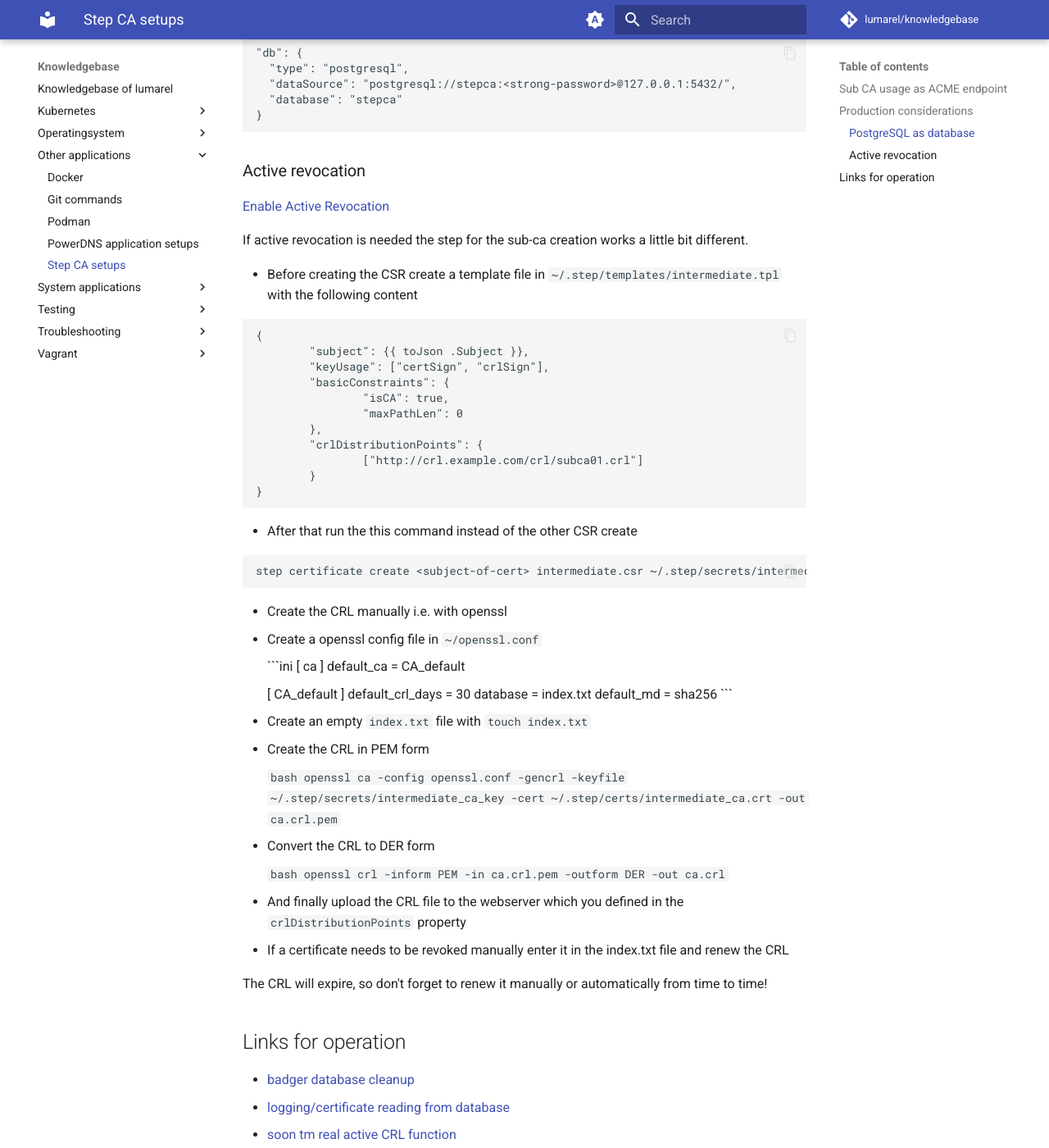
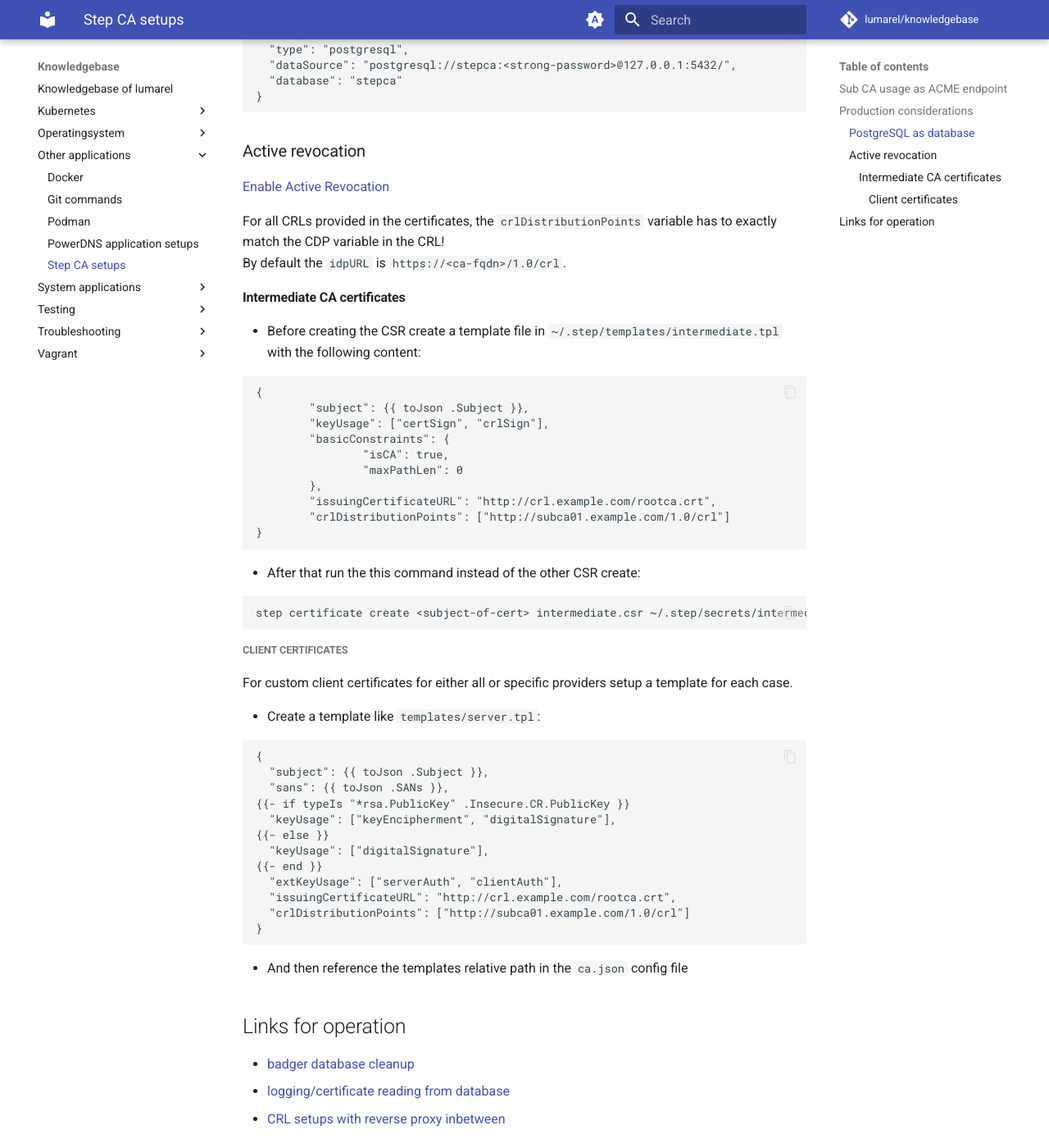
Before and after one commit to lumarel/knowledgebase, an MkDocs documentation site: the page built from docs/other-applications/step-ca.md, in a window 1280 px wide and 1400 px high, scrolled down 3992 px. Shown: the whole window at 82% size. Built offline with MkDocs 1.6.1 and Material for MkDocs 9.7.7, drawn with Linux system fonts in a browser that asks for light colours; comment, search, counter and statistics services are not loaded; some of the changed text lies outside the part shown.

Commit message:
Update step-ca docs

````diff
--- a/docs/other-applications/step-ca.md
+++ b/docs/other-applications/step-ca.md
@@ -14,22 +14,21 @@
 
 [ACME Clients](https://smallstep.com/docs/tutorials/acme-protocol-acme-clients)
 
-- Download the current version of `step-ca` and `step` from the Github releases
+- Setup smallstep repository:
 
 ```bash
-curl -O https://dl.step.sm/gh-release/certificates/docs-ca-install/v0.19.0/step-ca_linux_0.19.0_amd64.tar.gz
-tar -xzvf step-ca_linux_0.19.0_amd64.tar.gz
-mv step-ca_0.19.0/bin/step-ca /usr/local/bin
-chown root:root /usr/local/bin/step-ca
-restorecon /usr/local/bin/step-ca
-curl -LO https://dl.step.sm/gh-release/cli/docs-ca-install/v0.19.0/step_linux_0.19.0_amd64.tar.gz
-tar -xzvf step_linux_0.19.0_amd64.tar.gz
-mv step_0.19.0/bin/step /usr/local/bin
-chown root:root /usr/local/bin/step
-restorecon /usr/local/bin/step
-rm -rf step*
+cat <<EOF > /etc/yum.repos.d/smallstep.repo
+[smallstep]
+name=Smallstep
+baseurl=https://packages.smallstep.com/stable/fedora/
+enabled=1
+repo_gpgcheck=0
+gpgcheck=1
+gpgkey=https://packages.smallstep.com/keys/smallstep-0x889B19391F774443.gpg
+EOF
 ```
 
+- Install `step-ca` and `step` with `dnf install step-ca step-cli`
 - Init the step-ca with `step ca init`
   - Use `Standalone`
   - Name the CA i.e. `subca01`
@@ -40,14 +39,14 @@ rm -rf step*
 - Delete the root_ca_key with `rm ~/.step/secrets/*`
 - Change the `root_ca.crt` to the public certificate of your root_ca with `vi ~/.step/certs/root_ca.crt`
 - Add a safe enough password to the `key.pass` file with `vi ~/.step/key.pass` (you can use the generated cert from the init)
-- Create the CSR for the intermediate_ca
+- Create the CSR for the intermediate_ca:
 
 ```bash
 step certificate create <subject-of-cert> intermediate.csr ~/.step/secrets/intermediate_ca_key --csr [--san subca01.example.com [--san subca01.example.com]] --password-file ~/.step/key.pass
 ```
 
 - Copy the CSR to the root_ca and sign it
-  - For ADCS it looks like that for signing
+  - For ADCS it looks like that for signing:
 
     ```batch
     certreq -submit -attrib "CertificateTemplate:SubCA" intermediate.csr intermediate.crt
@@ -62,7 +61,7 @@ step certificate create <subject-of-cert> intermediate.csr ~/.step/secrets/inter
 - Change the paths from `~/.step` to `/etc/step-ca` in the two files `config/defaults.json` and `config/ca.json`
 - And change the `db.dataSource` path to `/var/lib/step-ca/db` in the `config/ca.json` file
 - Create an account for the service with `useradd --system --home /etc/step-ca --shell /bin/false step`
-- Fix the permissions for both directories
+- Fix the permissions for both directories:
 
 ```bash
 chown -R step:step /etc/step-ca
@@ -133,14 +132,14 @@ WantedBy=multi-user.target
 
 - Reload systemd with `systemctl daemon-reload`
 - Start the systemd service with `systemctl enable --now step-ca.service`
-- And finally open the firewall
+- And finally open the firewall:
 
 ```bash
 firewall-cmd --add-service=https --permanent
 firewall-cmd --reload
 ```
 
-- To use some `step` commands after the move you will need to add some variables to your profile (like the `~/.bashrc`)
+- To use some `step` commands after the move you will need to add some variables to your profile (like the `~/.bashrc`):
 
 ```bash
 export STEPPATH=/etc/step-ca
@@ -187,11 +185,14 @@ grant all privileges on database stepca to stepca;
 
 ### Active revocation
 
-[Enable Active Revocation](https://smallstep.com/docs/step-ca/certificate-authority-server-production#enable-active-revocation-on-your-intermediate-ca)
+[Enable Active Revocation](https://smallstep.com/docs/step-ca/certificate-authority-server-production/#consider-active-revocation)
 
-If active revocation is needed the step for the sub-ca creation works a little bit different.
+For all CRLs provided in the certificates, the `crlDistributionPoints` variable has to exactly match the CDP variable in the CRL!
+By default the `idpURL` is `https://<ca-fqdn>/1.0/crl`.
 
-- Before creating the CSR create a template file in `~/.step/templates/intermediate.tpl` with the following content
+#### Intermediate CA certificates
+
+- Before creating the CSR create a template file in `~/.step/templates/intermediate.tpl` with the following content:
 
 ```json
 {
@@ -201,51 +202,42 @@ If active revocation is needed the step for the sub-ca creation works a little b
                 "isCA": true,
                 "maxPathLen": 0
         },
-        "crlDistributionPoints": {
-                ["http://crl.example.com/crl/subca01.crl"]
-        }
+        "issuingCertificateURL": "http://crl.example.com/rootca.crt",
+        "crlDistributionPoints": ["http://subca01.example.com/1.0/crl"]
 }
 ```
 
-- After that run the this command instead of the other CSR create
+- After that run the this command instead of the other CSR create:
 
 ```bash
 step certificate create <subject-of-cert> intermediate.csr ~/.step/secrets/intermediate_ca_key --csr [--san <subject-of-cert>.example.com [--san subca01.example.com]] --password-file ~/.step/key.pass --template intermediate.tpl
 ```
 
-- Create the CRL manually i.e. with openssl
-  - Create a openssl config file in `~/openssl.conf`
+##### Client certificates
 
-    ```ini
-    [ ca ]
-    default_ca = CA_default
+For custom client certificates for either all or specific providers setup a template for each case.
 
-    [ CA_default ]
-    default_crl_days = 30
-    database = index.txt
-    default_md = sha256
-    ```
+- Create a template like `templates/server.tpl`:
 
-  - Create an empty `index.txt` file with `touch index.txt`
-  - Create the CRL in PEM form
+```json
+{
+  "subject": {{ toJson .Subject }},
+  "sans": {{ toJson .SANs }},
+{{- if typeIs "*rsa.PublicKey" .Insecure.CR.PublicKey }}
+  "keyUsage": ["keyEncipherment", "digitalSignature"],
+{{- else }}
+  "keyUsage": ["digitalSignature"],
+{{- end }}
+  "extKeyUsage": ["serverAuth", "clientAuth"],
+  "issuingCertificateURL": "http://crl.example.com/rootca.crt",
+  "crlDistributionPoints": ["http://subca01.example.com/1.0/crl"]
+}
+```
 
-    ```bash
-    openssl ca -config openssl.conf -gencrl -keyfile ~/.step/secrets/intermediate_ca_key -cert ~/.step/certs/intermediate_ca.crt -out ca.crl.pem
-    ```
-
-  - Convert the CRL to DER form
-
-    ```bash
-    openssl crl -inform PEM -in ca.crl.pem -outform DER -out ca.crl
-    ```
-
-- And finally upload the CRL file to the webserver which you defined in the `crlDistributionPoints` property
-- If a certificate needs to be revoked manually enter it in the index.txt file and renew the CRL
-
-The CRL will expire, so don't forget to renew it manually or automatically from time to time!
+- And then reference the templates relative path in the `ca.json` config file
 
 ## Links for operation
 
 - [badger database cleanup](https://github.com/smallstep/certificates/issues/473)
 - [logging/certificate reading from database](https://github.com/smallstep/certificates/issues/239)
-- [soon tm real active CRL function](https://github.com/smallstep/certificates/pull/731)
+- [CRL setups with reverse proxy inbetween](https://github.com/smallstep/certificates/issues/2150)
````
Also changed, not shown: other parts of docs/other-applications/step-ca.md (+0 -1 lines).
